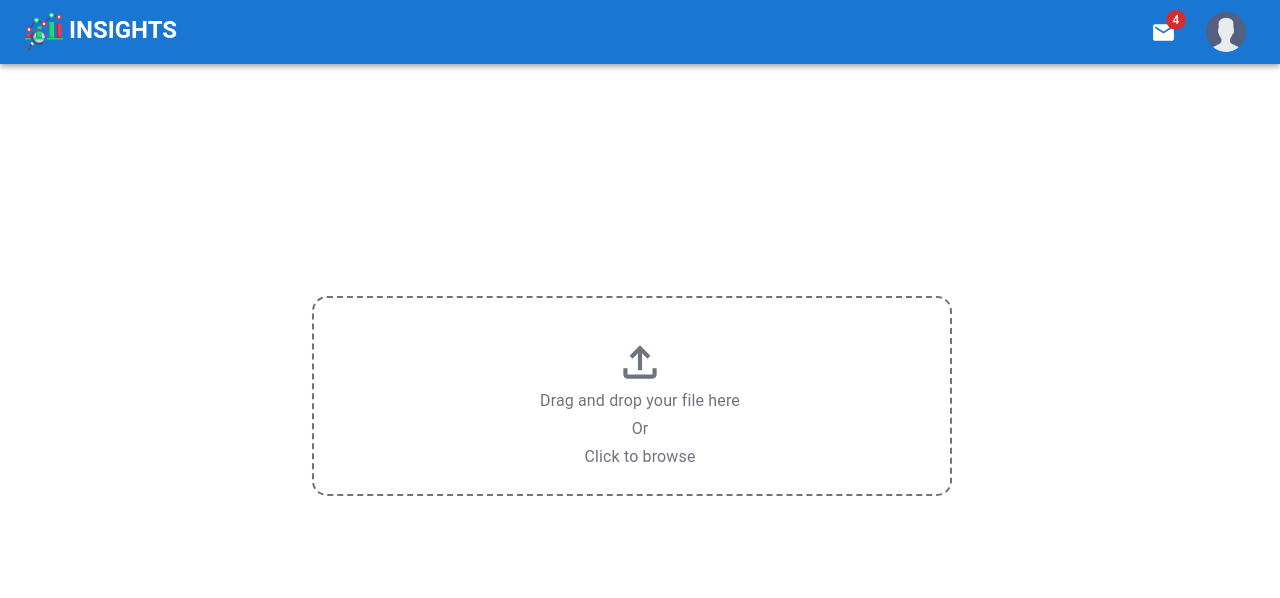
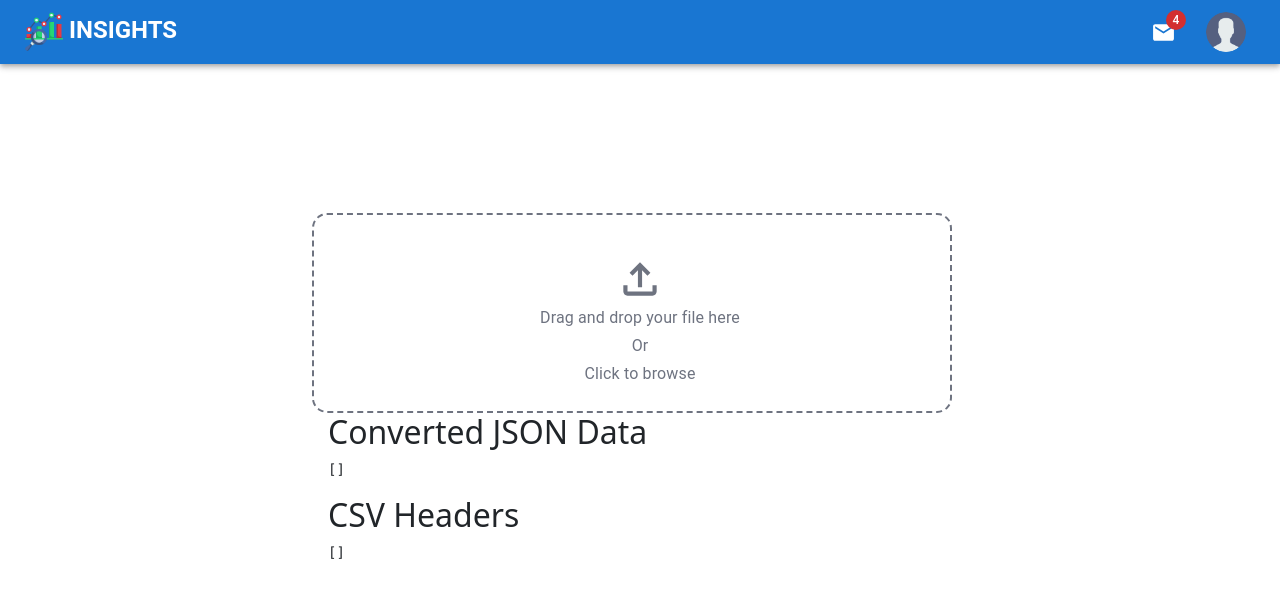
Before and after one commit to KhaledAbuarida/Insight-frontend, a React (Vite) app: page /upload in a window 1280 px wide. Shown: the top 598 px of the page. Built offline with nearby package versions, Linux system fonts and the light colour scheme.

Commit message:
Refactor DataContext into Folder and separate it into two files (context, provider)

```diff
--- a/src/components/AppHeader.tsx
+++ b/src/components/AppHeader.tsx
@@ -29,7 +29,7 @@ const AppHeader = () => {
   };
 
   return (
-    <AppBar position="relative">
+    <AppBar position="sticky">
       <Container maxWidth={false}>
         <Toolbar disableGutters>
           {/* logo */}
@@ -62,14 +62,8 @@ const AppHeader = () => {
               </Badge>
             </Tooltip>
             <Tooltip title="Open settings">
-              <IconButton
-                onClick={handleOpenUserMenu}
-                sx={{ p: 0 }}
-              >
-                <Avatar
-                  alt="user"
-                  src="./assets/user.png"
-                />
+              <IconButton onClick={handleOpenUserMenu} sx={{ p: 0 }}>
+                <Avatar alt="user" src="./assets/user.png" />
               </IconButton>
             </Tooltip>
 
@@ -90,10 +84,7 @@ const AppHeader = () => {
               onClose={handleCloseUserMenu}
             >
               {settings.map((setting) => (
-                <MenuItem
-                  key={setting}
-                  onClick={handleCloseUserMenu}
-                >
+                <MenuItem key={setting} onClick={handleCloseUserMenu}>
                   <Typography textAlign="center">{setting}</Typography>
                 </MenuItem>
               ))}
--- a/src/components/DataTable.tsx
+++ b/src/components/DataTable.tsx
@@ -1,17 +1,10 @@
 import { DataGrid, GridToolbar } from "@mui/x-data-grid";
 import { Button, Grid, Typography } from "@mui/material";
 import { NavLink } from "react-router-dom";
-import { jsonContext } from "../contexts/jsonContext";
-import { useContext } from "react";
-
-const columns = [
-  { field: "Name", headerName: "Name" },
-  { field: "Age", headerName: "Age" },
-  { field: "City", headerName: "City" },
-];
+import { useData } from "../contexts/Dataset/DataContext";
 
 const DataTable = () => {
-  const globalJson = useContext(jsonContext);
+  const { data, headers } = useData();
 
   return (
     <div style={{ width: "90vw" }}>
@@ -37,9 +30,8 @@ const DataTable = () => {
         </Grid>
       </Grid>
       <DataGrid
-        rows={globalJson!.jsonData}
-        columns={globalJson!.jsonHeaders}
-        // getRowId={(row) => row.ID}
+        rows={data}
+        columns={headers}
         initialState={{
           pagination: {
             paginationModel: {
@@ -49,11 +41,9 @@ const DataTable = () => {
         }}
         slots={{ toolbar: GridToolbar }}
         autoHeight
-        // rowsPerPageOptions={[10, 25, 50]}
         checkboxSelection
-        disableRowSelectionOnClick // Here's the corrected property name
+        disableRowSelectionOnClick
       />
-
     </div>
   );
 };
--- a/src/components/DropZone.tsx
+++ b/src/components/DropZone.tsx
@@ -1,35 +1,28 @@
-import { useCallback, useContext, useState } from "react";
+import { useCallback, useState } from "react";
 import { useDropzone } from "react-dropzone";
 import csvtojson from "csvtojson";
 import { CircularProgress, Grid, Typography } from "@mui/material";
 import { MdOutlineFileUpload } from "react-icons/md";
 import CheckCircleIcon from "@mui/icons-material/CheckCircle";
 import { useNavigate } from "react-router-dom";
-import { jsonContext } from "../contexts/jsonContext";
-
-interface CSVData {
-  [key: string]: string;
-}
+import { useData } from "../contexts/Dataset/DataContext";
 
 const DropZone = () => {
   const [uploadState, setUploadState] = useState<boolean>(false);
   const [loader, setLoader] = useState<boolean>(true);
   const navigate = useNavigate();
-  const globalJson = useContext(jsonContext);
+  const { data, headers, addHeaders, addData } = useData();
 
   async function convertCsvFilesToJson(files: File[]): Promise<void> {
     try {
-      // Filter out non-CSV files
       setUploadState(true);
 
       const csvFiles = files.filter((file: any) => file.type === "text/csv");
 
-      // Read and convert CSV files to JSON
       const jsonArrayPromises = csvFiles.map(async (csvFile) => {
         const csvString: string = await readFileAsText(csvFile);
         let jsonArray = await csvtojson().fromString(csvString);
 
-        // Convert headers and data to lowercase
         jsonArray = jsonArray.map((data: any) => {
           const newData: any = {};
           for (const key in data) {
@@ -40,7 +33,6 @@ const DropZone = () => {
           return newData;
         });
 
-        // Check if headers don't have id, add id fields to each row sequentially
         if (!jsonArray[0].hasOwnProperty("id")) {
           jsonArray = jsonArray.map((data: any, index: number) => ({
             id: index + 1,
@@ -48,8 +40,8 @@ const DropZone = () => {
           }));
         }
 
-        globalJson?.addHeaders(Object.keys(jsonArray[0]));
-        globalJson?.addJson(jsonArray);
+        addHeaders(Object.keys(jsonArray[0]));
+        addData(jsonArray);
       });
 
       await Promise.all(jsonArrayPromises);
@@ -157,14 +149,14 @@ const DropZone = () => {
           </Grid>
         </Grid>
       </div>
-      {/* <div>
+      <div>
         <h2>Converted JSON Data</h2>
-        <pre>{JSON.stringify(globalJson?.jsonData, null, 2)}</pre>
+        <pre>{JSON.stringify(data, null, 2)}</pre>
       </div>
       <div>
         <h2>CSV Headers</h2>
-        <pre>{JSON.stringify(globalJson?.jsonHeaders, null, 2)}</pre>
-      </div> */}
+        <pre>{JSON.stringify(headers, null, 2)}</pre>
+      </div>
     </div>
   );
 };
--- /dev/null
+++ b/src/contexts/Dataset/DataContext.ts
@@ -0,0 +1,19 @@
+import { createContext, useContext } from "react";
+
+// Define the context type
+interface DataContextType {
+  data: any[];
+  headers: any[];
+  addData: (data: any[]) => void;
+  addHeaders: (data: any[]) => void;
+}
+
+// Create the context
+export const DataContext = createContext<DataContextType>({
+  data: [],
+  headers: [],
+  addData: () => {},
+  addHeaders: () => {},
+});
+
+export const useData = () => useContext(DataContext);
--- /dev/null
+++ b/src/contexts/Dataset/DataProvider.tsx
@@ -0,0 +1,27 @@
+import { FC, PropsWithChildren, useState } from "react";
+import { DataContext } from "./DataContext";
+
+const DataProvider: FC<PropsWithChildren> = ({ children }) => {
+  const [data, setData] = useState<any[]>([]);
+  const [headers, setHeaders] = useState<any[]>([]);
+
+  const addData = (data: any[]) => {
+    setData(data);
+  };
+
+  const addHeaders = (data: any[]) => {
+    const factoredData = data.map((i) => {
+      const lowercaseItem = i.toLowerCase();
+      return { field: lowercaseItem, headerName: i, width: 150 };
+    });
+    setHeaders(factoredData);
+  };
+
+  return (
+    <DataContext.Provider value={{ data, headers, addData, addHeaders }}>
+      {children}
+    </DataContext.Provider>
+  );
+};
+
+export default DataProvider;
--- a/src/contexts/jsonContext.tsx
+++ /dev/null
@@ -1,55 +0,0 @@
-import React, { createContext, useState, ReactNode } from "react";
-
-// Define the context type
-interface JsonContextType {
-  jsonData: readonly any[]; // Use the specific interface here
-  jsonHeaders: readonly any[];
-  addJson: (data: any[]) => void;
-  addHeaders: (data: any) => void;
-}
-
-// Create the context
-export const jsonContext = createContext<JsonContextType | undefined>(
-  undefined
-);
-
-// Define props for the context provider component
-interface JsonContextProviderProps {
-  children: ReactNode;
-}
-
-// Context provider component
-export const JsonContextProvider: React.FC<JsonContextProviderProps> = ({
-  children,
-}) => {
-  // Initialize state with null or initial data
-  const [jsonData, setJsonData] = useState<readonly any[]>([]);
-  const [jsonHeaders, setJsonHeaders] = useState<readonly any[]>([]);
-
-  // Function to update the JSON data
-  const addJson = (data: any[]) => {
-    setJsonData(data);
-  };
-
-  const addHeaders = (data: any[]) => {
-
-    const factoredData = data.map((i) => {
-        const lowercaseItem = i.toLowerCase();
-        return { field: lowercaseItem, headerName: i, width: 150}
-    })
-    setJsonHeaders(factoredData);
-  }
-
-  // Context value
-  const contextValue: JsonContextType = {
-    jsonData,
-    jsonHeaders,
-    addJson,
-    addHeaders,
-  };
-
-  // Render the provider with the context value
-  return (
-    <jsonContext.Provider value={contextValue}>{children}</jsonContext.Provider>
-  );
-};
--- a/src/components/LandingPage.tsx
+++ b/src/pages/LandingPage.tsx
@@ -1,17 +1,14 @@
 import { Box, Button, Container, Grid, Typography } from "@mui/material";
-import Logo from "../global/logo";
+
 import { NavLink } from "react-router-dom";
+import Logo from "../global/Logo";
 
 const LandingPage = () => {
   return (
     <Box sx={{ backgroundColor: "#EEEDEB" }}>
       {/* lets start  */}
 
-      <Grid
-        container
-        p={3}
-        justifyContent="space-between"
-      >
+      <Grid container p={3} justifyContent="space-between">
         <Logo />
         <Grid>
           <Button>
@@ -24,10 +21,7 @@ const LandingPage = () => {
               Sign up
             </NavLink>
           </Button>
-          <Button
-            variant="outlined"
-            sx={{ ml: 2 }}
-          >
+          <Button variant="outlined" sx={{ ml: 2 }}>
             <NavLink
               to="/login"
               style={{
@@ -45,7 +39,7 @@ const LandingPage = () => {
           container
           justifyContent="center"
           alignItems="center"
-          height="85vh"
+          height="90vh"
           gap={3}
           wrap="nowrap"
         >
@@ -58,33 +52,16 @@ const LandingPage = () => {
             p={4}
             gap={8}
           >
-            <Grid
-              container
-              item
-              gap={2}
-            >
-              <Typography
-                variant="h3"
-                sx={{ fontWeight: "bold" }}
-                width={20}
-              >
+            <Grid container item gap={2}>
+              <Typography variant="h3" sx={{ fontWeight: "bold" }} width={20}>
                 Beautiful Visualizations
               </Typography>
-              <Typography
-                variant="h6"
-                color="gray"
-                noWrap={false}
-              >
+              <Typography variant="h6" color="gray" noWrap={false}>
                 Turn your data into stunning visual stories with Insights. No
                 code required.
               </Typography>
             </Grid>
-            <Grid
-              item
-              container
-              direction="column"
-              gap={2}
-            >
+            <Grid item container direction="column" gap={2}>
               <Button variant="contained">
                 <NavLink
                   to="/upload"
@@ -99,10 +76,7 @@ const LandingPage = () => {
               <Button variant="outlined">Contact Us</Button>
             </Grid>
           </Grid>
-          <Grid
-            item
-            xs={6}
-          >
+          <Grid item xs={6}>
             <img
               src="./assets/insight1.jpg"
               width="550"
```
Also changed, not shown: src/App.tsx (+4 -4 lines).
